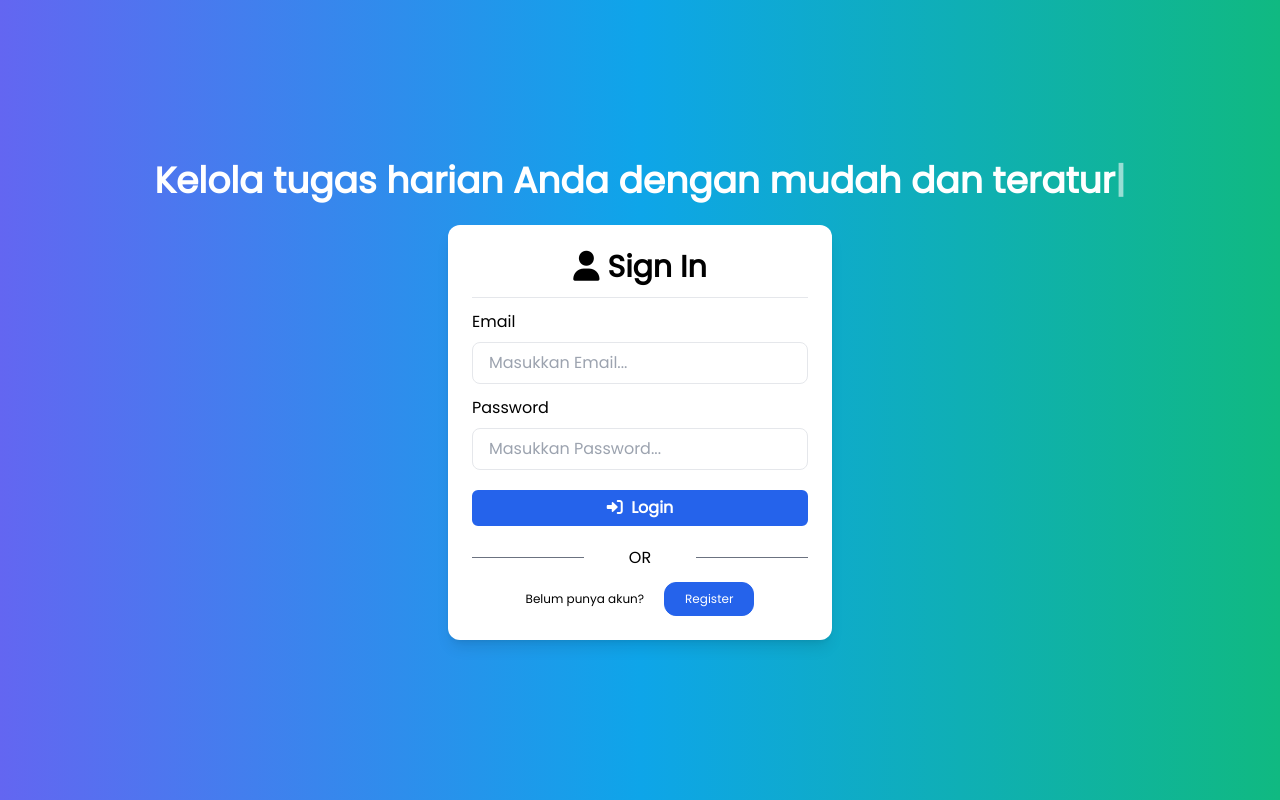
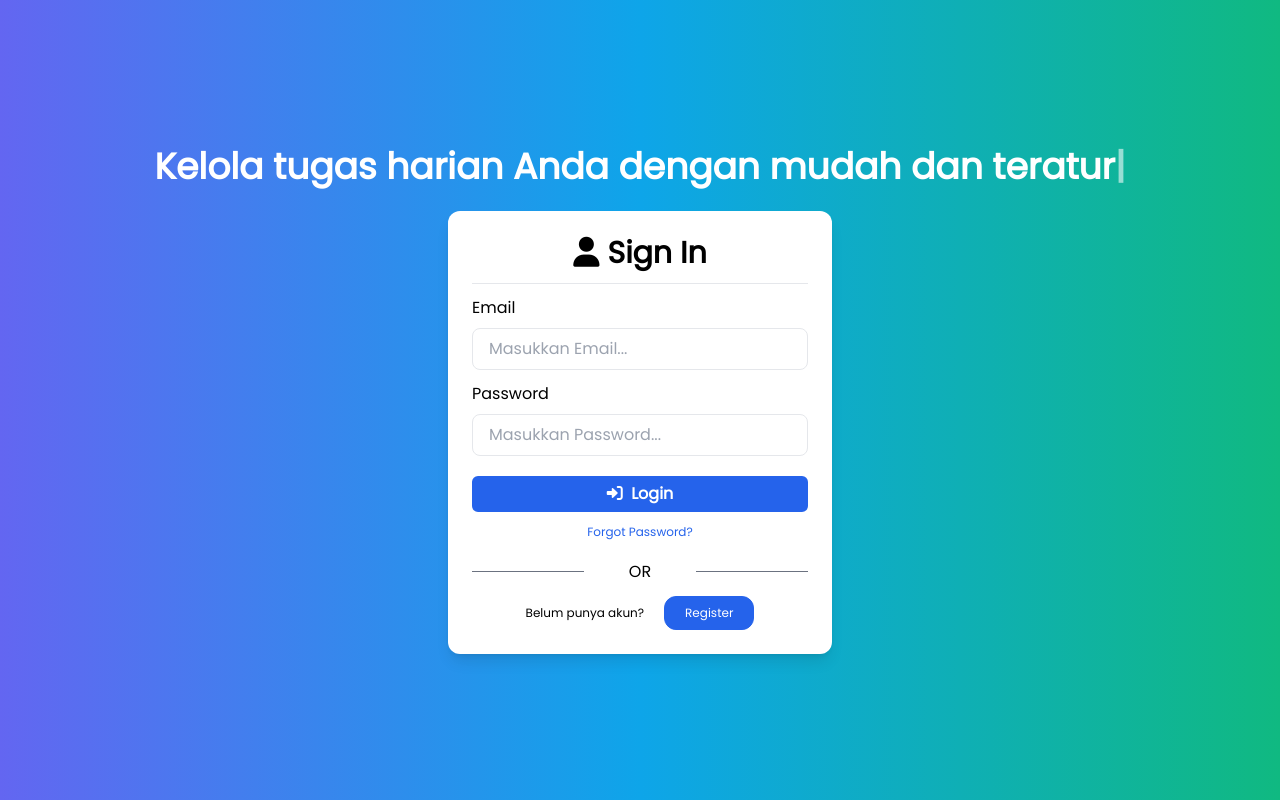
Before and after one commit to SebastianObert/WEBLAB, a PHP site: page /views/auth/login.php in a window 1280 px wide. Run offline with PHP 8.4, Linux system fonts and the light colour scheme; some libraries are stand-ins or nearby versions.

Commit message:
fitur tambahan forgot password

```diff
--- a/Project-lab/views/auth/login.php
+++ b/Project-lab/views/auth/login.php
@@ -66,6 +66,9 @@ if ($_SERVER['REQUEST_METHOD'] == 'POST') {
                         <i class="fa-solid fa-right-to-bracket"></i>&nbsp;&nbsp;Login
                     </button>
                 </div>
+                 <div class="mt-3 text-xs flex items-center justify-center">
+                    <a href="forgot_password.php" class="text-blue-600 hover:underline">Forgot Password?</a>
+                </div>
             </form>
 
             <div class="mt-5 grid grid-cols-3 items-center">
```
